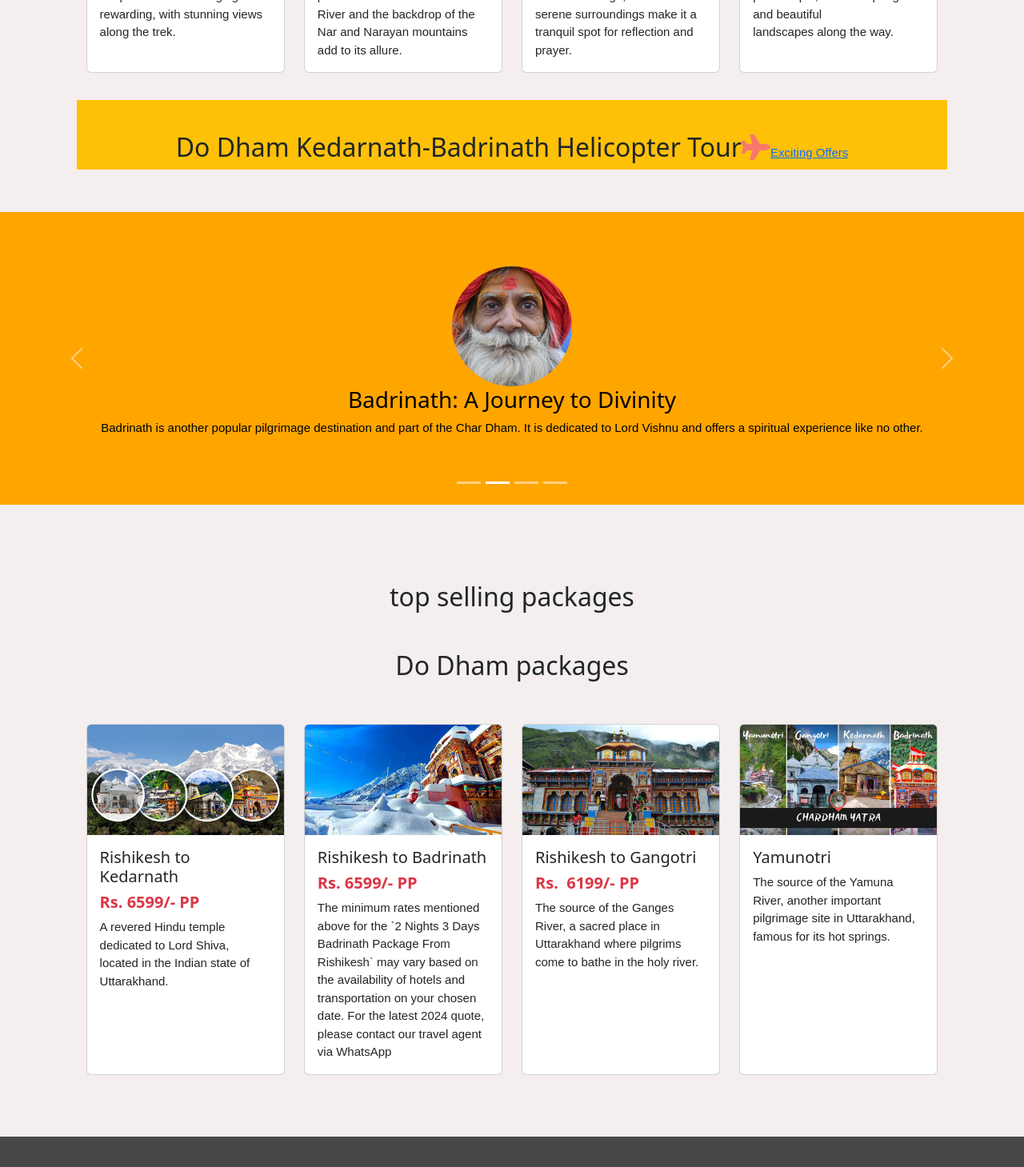
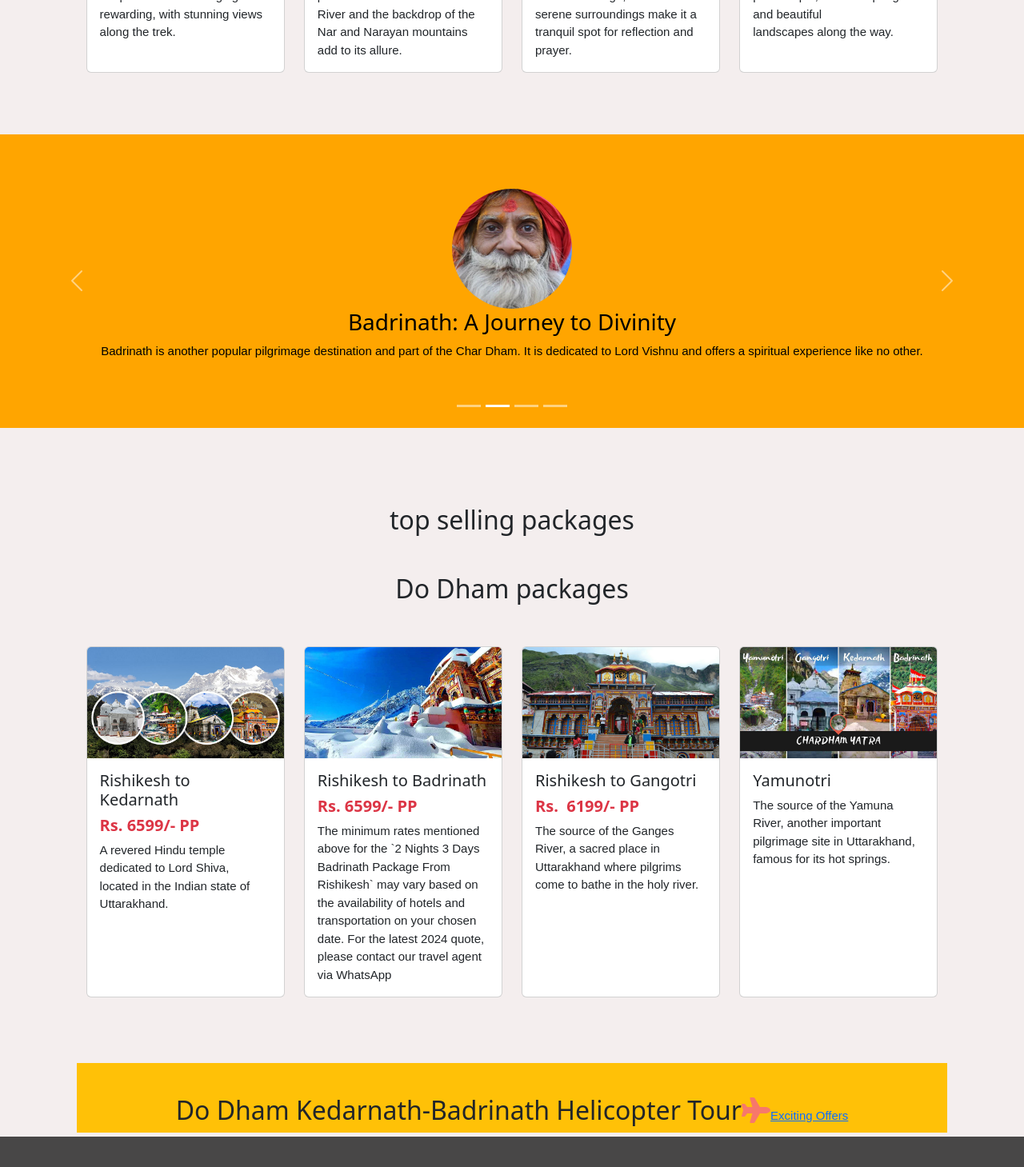
Before and after one commit to Ashokkumar2019/chardham, a React (Vite) app: page / in a window 1280 px wide. Shown: the part 1280-2739 px from the top of the page at 80% size. Built offline with nearby package versions, Linux system fonts and the light colour scheme.

Commit message:
Update Home.jsx

```diff
--- a/src/Home.jsx
+++ b/src/Home.jsx
@@ -18,7 +18,7 @@ export default function Home() {
     <div className="carousalsection">
       <Slider/>
     </div>
-{/*     <div className="searchsection">
+    {/* <div className="searchsection">
       <Search/>
     </div> */}
     <div className='backSection'>
@@ -28,10 +28,8 @@ export default function Home() {
     <div className="contentcardsection">
       <Newscard/>
     </div>
-    <div className="subscribeSection">
-    <Subscribe/>
-    </div>
-{/*     <div className="videosection">
+
+    {/* <div className="videosection">
       <Videoplay/>
     </div> */}
     <div className="blog">
@@ -39,6 +37,9 @@ export default function Home() {
     </div>
     <div className="recenttrip py-5">
     <Lastvisit/>
+    </div>
+    <div className="subscribeSection">
+    <Subscribe/>
     </div>
     <div className="footersection">
       <Footers/>
```
